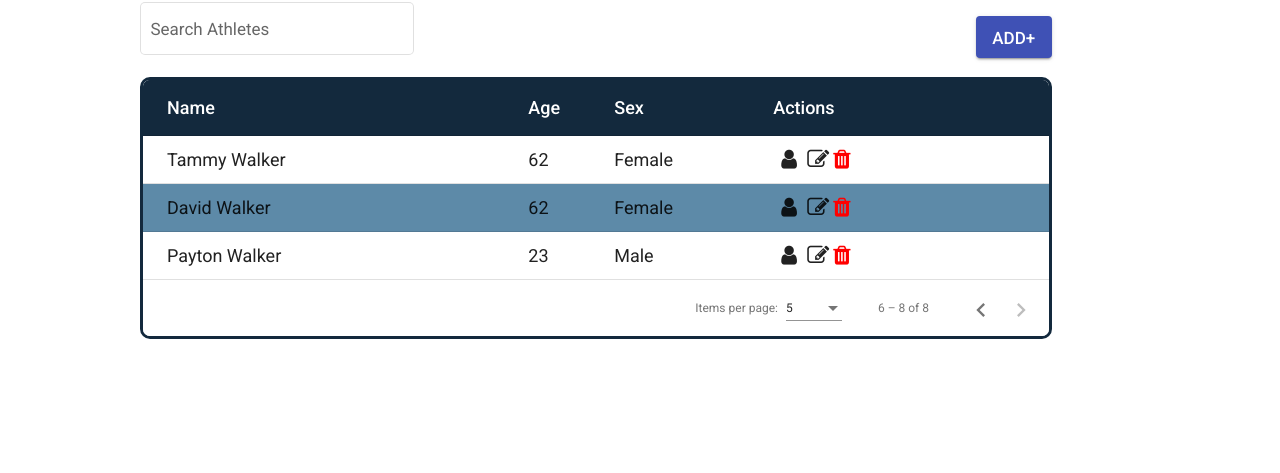
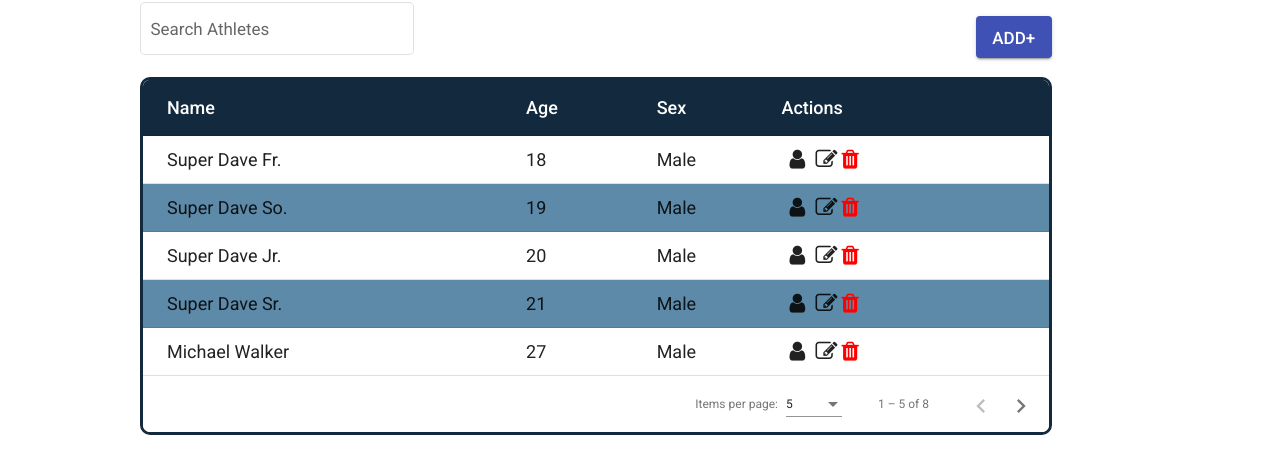
Before and after one commit to davidreklaw/Endurance_Alchemy, an Angular app in the folder Endurance_Alchemy/: page /coach/roster in a window 1280 px wide. Shown: the part 219-692 px from the top of the page. Built offline with nearby package versions, Linux system fonts and the light colour scheme.

Commit message:
Issue 4:
Fixed Mat Sort not working

```diff
--- a/Endurance_Alchemy/src/app/coach/components/coach-roster/components/roster-collection/roster-collection.component.html
+++ b/Endurance_Alchemy/src/app/coach/components/coach-roster/components/roster-collection/roster-collection.component.html
@@ -55,8 +55,7 @@
       </table>
       <mat-paginator #paginator
         [length]="dataSource.data.length"
-        [pageSizeOptions]="[5, 10, 15, 25, 50]"
-        [pageIndex]="1">
+        [pageSizeOptions]="[5, 10, 15, 25, 25, dataSource.data.length]">
       </mat-paginator>
     </div>
   </div>
--- a/Endurance_Alchemy/src/app/coach/components/coach-roster/components/roster-collection/roster-collection.component.ts
+++ b/Endurance_Alchemy/src/app/coach/components/coach-roster/components/roster-collection/roster-collection.component.ts
@@ -27,17 +27,19 @@ const ATHLETE_DATA: Athlete[] = [
 })
 export class RosterCollectionComponent implements OnInit {
 
+  dataSource = new MatTableDataSource<Athlete>(ATHLETE_DATA);
+  displayedColumns = ['name', 'age', 'sex', 'actions'];
+
+
   @ViewChild(MatSort, { static: true}) sort: MatSort;
   @ViewChild(MatPaginator) paginator: MatPaginator;
-
-  dataSource = new MatTableDataSource<Athlete>(ATHLETE_DATA);
-  displayedColumns = ['name', 'age', 'sex', 'actions'];
 
   constructor(private cdr: ChangeDetectorRef) { }
 
   ngOnInit() {
     this.cdr.detectChanges();
     this.dataSource.paginator = this.paginator;
+    this.dataSource.sort = this.sort;
   }
 
   applyFilter(event: Event) {
```
Also changed, not shown: Endurance_Alchemy/src/app/utilities/components.module.ts (+8 -2 lines).
